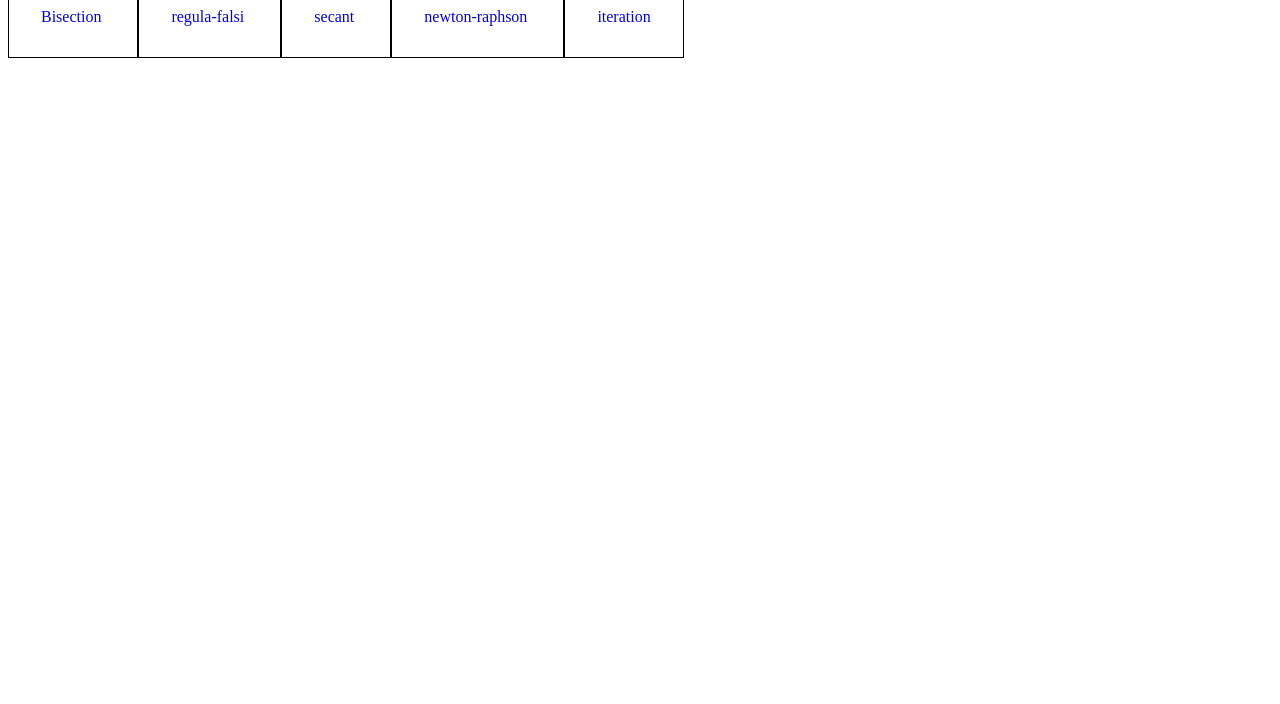
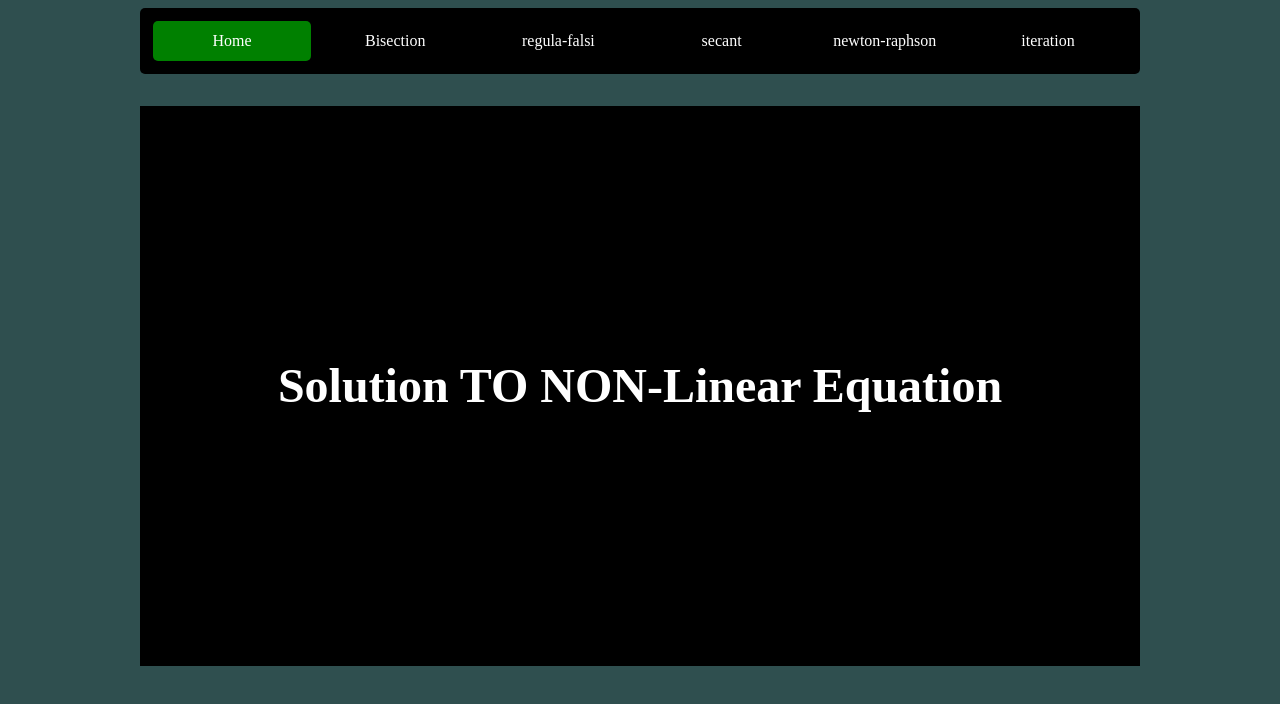
Before and after one commit to ZakaTiwana/sol-non-linear-eq, an Angular app: page / in a window 1280 px wide. Shown: the top 704 px of the page. Built offline with nearby package versions, Linux system fonts and the light colour scheme.

Commit message:
routting skeleton completed

```diff
--- a/src/app/app-routing.module.ts
+++ b/src/app/app-routing.module.ts
@@ -5,9 +5,15 @@ import { RegulaFalsiComponent } from './regula-falsi/regula-falsi.component';
 import { SecantComponent } from './secant/secant.component';
 import { NewtonRaphsonComponent } from './newton-raphson/newton-raphson.component';
 import { IterationComponent } from './iteration/iteration.component';
+import { HomeComponent } from './home/home.component';
 
 
 const routes: Routes = [
+  {
+    path:"",
+    pathMatch:"full",
+    component:HomeComponent
+  },
   {
     path:"bisection",
     component:BisectionComponent
--- a/src/app/app.component.css
+++ b/src/app/app.component.css
@@ -0,0 +1,7 @@
+.main-container{
+    margin: 0 auto;
+    max-width: 1000px;
+    display: grid;
+    grid-template-columns: 1fr;
+    gap:2rem;
+}
--- a/src/app/app.component.html
+++ b/src/app/app.component.html
@@ -1,4 +1,11 @@
-<div class="container">
-  <app-navbar></app-navbar>
-  <router-outlet> </router-outlet>
+<div class="main-container">
+
+  <header>
+    <app-navbar></app-navbar>
+  </header>
+
+  <article>
+    <router-outlet></router-outlet>
+  </article>
+
 </div>
--- a/src/app/app.module.ts
+++ b/src/app/app.module.ts
@@ -9,6 +9,7 @@ import { RegulaFalsiComponent } from './regula-falsi/regula-falsi.component';
 import { SecantComponent } from './secant/secant.component';
 import { NewtonRaphsonComponent } from './newton-raphson/newton-raphson.component';
 import { IterationComponent } from './iteration/iteration.component';
+import { HomeComponent } from './home/home.component';
 
 @NgModule({
   declarations: [
@@ -18,7 +19,8 @@ import { IterationComponent } from './iteration/iteration.component';
     RegulaFalsiComponent,
     SecantComponent,
     NewtonRaphsonComponent,
-    IterationComponent
+    IterationComponent,
+    HomeComponent
   ],
   imports: [
     BrowserModule,
--- /dev/null
+++ b/src/app/home/home.component.css
@@ -0,0 +1,13 @@
+#home{
+    background-color: black;
+    height: 70vh;
+    display: grid;
+}
+#home > h1{
+    font-size: 3rem;
+    padding:  2rem 3rem;
+    font-weight: bolder;
+    justify-self: center;
+    align-self: center;
+    text-align: center;
+}
--- /dev/null
+++ b/src/app/home/home.component.html
@@ -0,0 +1,5 @@
+<div id="home">
+    <h1>
+        {{title}}
+    </h1>
+</div>
--- /dev/null
+++ b/src/app/home/home.component.ts
@@ -0,0 +1,15 @@
+import { Component, OnInit } from '@angular/core';
+
+@Component({
+  selector: 'app-home',
+  templateUrl: './home.component.html',
+  styleUrls: ['./home.component.css']
+})
+export class HomeComponent implements OnInit {
+  title = "Solution TO NON-Linear Equation";
+  constructor() { }
+
+  ngOnInit() {
+  }
+
+}
--- a/src/app/navbar/navbar.component.css
+++ b/src/app/navbar/navbar.component.css
@@ -1,8 +1,36 @@
-a{
-    text-decoration: none;
-    border: 1px solid black;
-    padding: 2rem;
+
+#main-navbar{
+    background-color: black;
+    display: grid;
+    grid-template-columns: repeat(6,1fr);
+    gap: 0.3rem;
+    padding: 0.8rem;
+    border-radius: 5px;
+
 }
-.active{
-    background-color: aqua;
+a {
+    /* align-self: center; */
+
+    text-align: center;
+    color: white;
+    padding: 0.7rem 0.6rem;
+    border-radius: 5px;
 }
+a:hover{
+    background-color: rgb(90, 90, 90);
+}
+a:visited{
+    color: white;
+}
+a.active{
+    background-color: green;
+}
+a.active:hover{
+    background-color: green;
+}
+
+@media only screen and (max-width:700px){
+    #main-navbar{
+        grid-template-columns: 1fr;
+    }
+}
--- a/src/app/navbar/navbar.component.html
+++ b/src/app/navbar/navbar.component.html
@@ -1,4 +1,5 @@
-<nav>
+<nav id="main-navbar">
+    <a routerLink="/" routerLinkActive="active" [routerLinkActiveOptions]="{ exact: true }"> Home </a>
     <a routerLink="/bisection" routerLinkActive="active"> Bisection </a>
     <a routerLink="/regula-falsi" routerLinkActive="active"> regula-falsi </a>
     <a routerLink="/secant" routerLinkActive="active"> secant </a>
--- a/src/styles.css
+++ b/src/styles.css
@@ -1 +1,19 @@
 /* You can add global styles to this file, and also import other style files */
+*,*,*::before,*::after{
+    box-sizing: border-box;
+}
+
+*::-moz-focus-inner {
+    border: 0;
+  }
+
+
+html {
+    scroll-behavior: smooth;
+    background-color: darkslategray;
+    color: white;
+}
+
+a{
+    text-decoration: none;
+}
```
Also changed, not shown: 1 other file (tests, documents, lock files or other folders).
